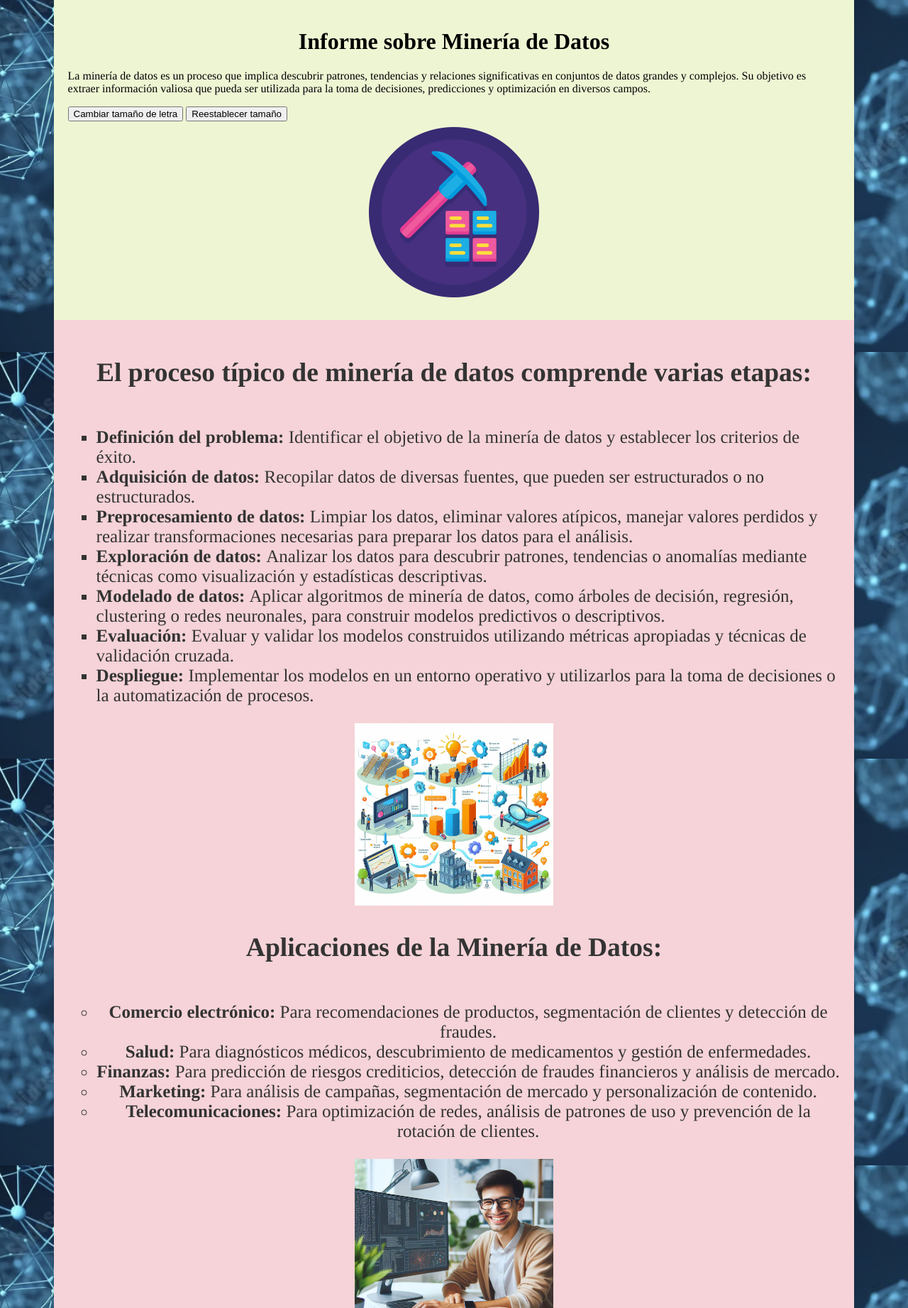
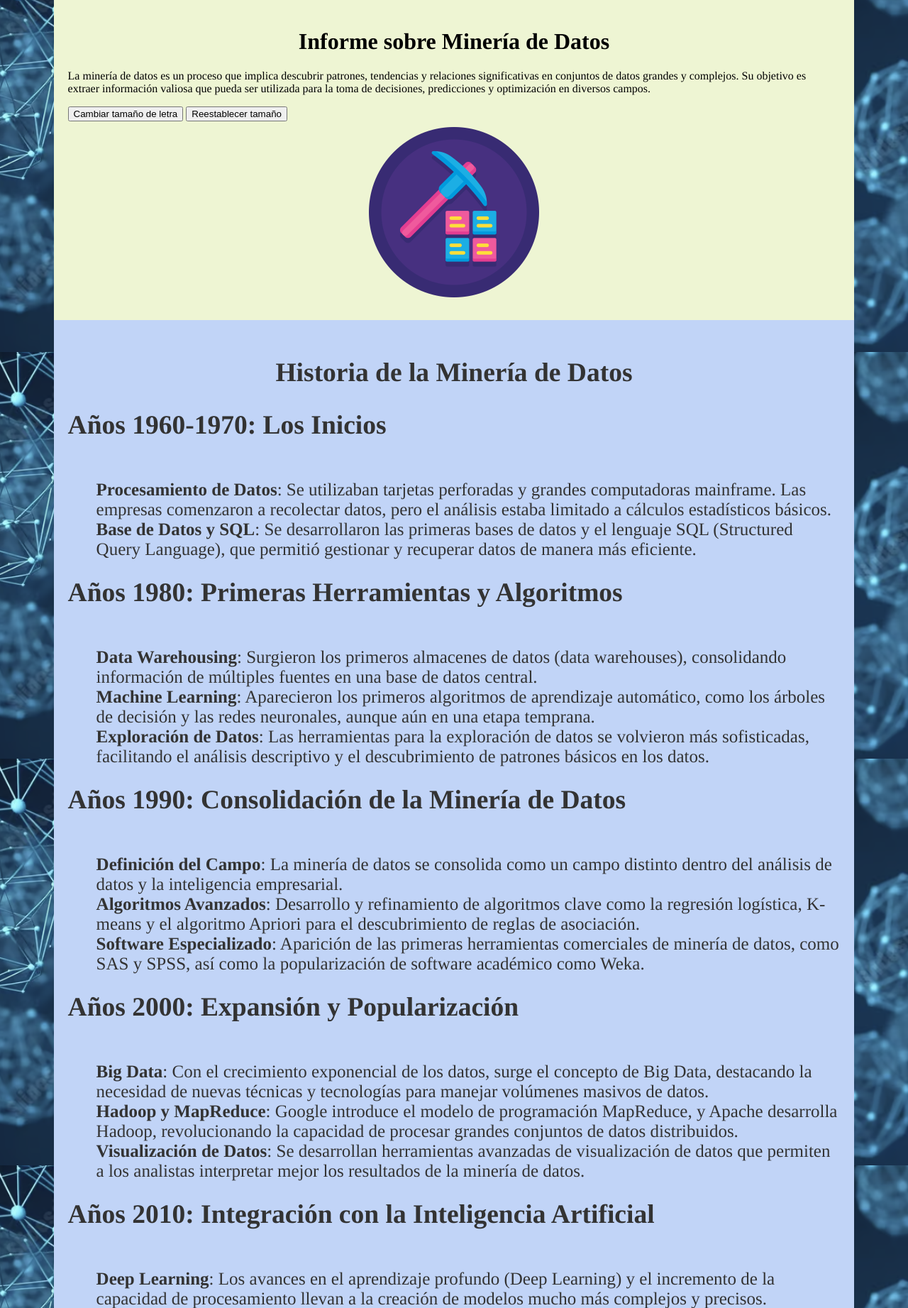
Before and after one commit to KevinSplits/Pagina-Web, a PHP site: page /Inicio.html in a window 1280 px wide. Shown: the part 77-1920 px from the top of the page at 71% size. Run offline with PHP 8.4, Linux system fonts and the light colour scheme.

Commit message:
mas info

```diff
--- a/web/Codigos.js
+++ b/web/Codigos.js
@@ -263,3 +263,13 @@ function darEmpleado() {
                                             <p><strong>Edad:</strong> ${edad} años</p>
                                             <p><strong>Sexo:</strong> ${genero}</p>`;
 }
+ function resaltarTexto() {
+            const elementos = document.querySelectorAll('article ul li');
+            elementos.forEach(elemento => {
+                if (elemento.style.backgroundColor === 'yellow') {
+                    elemento.style.backgroundColor = '';
+                } else {
+                    elemento.style.backgroundColor = 'yellow';
+                }
+            });
+        }
--- a/web/Estilos.css
+++ b/web/Estilos.css
@@ -56,6 +56,13 @@ footer{
 	color: #333333;
 
 }
+article{
+    padding: 20px;
+	font-size: 25px;
+	background-color: #C1D4F7 ;
+	color: #333333;
+}
+
 nav{
 	float: left;
 	width: 20%;
@@ -67,28 +74,9 @@ nav ul li{
 	list-style-type: none;
 	padding-top: 20px;
 }
-article{
-	float: left;
-	padding: 20px;
-	width: 60%;
-	background-color: #FFFFFF;
-	height: 300px;
-}
-aside{
-	height: 300px;
-	background: #FFB128;
-	float: right;
-	width: 20%;
-	padding: 20px;
-	height: 300px;
-}
 
-@media(max-width: 600px){
-	nav, section, aside, footer{
-		width: 100%;
-		height: auto;
-	}
-}
+
+
 .BordeBodyForm{
 	background-image: url(imagen/form1.png);
     background-repeat: no-repeat;
@@ -203,9 +191,11 @@ ul{
 
 .viñetas1{
 	list-style: square;
+
 }
 .viñetas2{
 	list-style: circle;
+	text-align:left;
 }
 table.datos{
 	width: 100%;
@@ -333,3 +323,8 @@ td.columna2, td.columna3{
 #f1 .validar-datos{
 	color: red;
 }
+
+#metodo p{
+	text-align:left;
+	float: left;
+}
--- a/web/Inicio.html
+++ b/web/Inicio.html
@@ -10,7 +10,7 @@
 </head>
 <body id="body1">
 
-<!-- Ponle a los titulos negrita y un tipo de letra bonita -->
+
 <header>
 <center><h1>Informe sobre Minería de Datos</h1></center></td>
 <p id="tamaño"> La minería de datos es un proceso que implica descubrir patrones, tendencias y relaciones significativas en conjuntos de datos grandes y complejos. Su objetivo es extraer información valiosa que pueda ser utilizada para la toma de decisiones, predicciones y optimización en diversos campos.</p>
@@ -20,6 +20,52 @@
     <img  src="imagen/datos.png" alt="Imagen" id="imagen2">
     <div class="descripcion3" id="descripcion3">Icono de la minería de datos</div></center>
 </header>
+<article>
+	<center><h1>Historia de la Minería de Datos</h1></center></td>
+    <h2>Años 1960-1970: Los Inicios</h2>
+    <ul>
+        <li><strong>Procesamiento de Datos</strong>: Se utilizaban tarjetas perforadas y grandes computadoras mainframe. Las empresas comenzaron a recolectar datos, pero el análisis estaba limitado a cálculos estadísticos básicos.</li>
+        <li><strong>Base de Datos y SQL</strong>: Se desarrollaron las primeras bases de datos y el lenguaje SQL (Structured Query Language), que permitió gestionar y recuperar datos de manera más eficiente.</li>
+    </ul>
+
+    <h2>Años 1980: Primeras Herramientas y Algoritmos</h2>
+    <ul>
+        <li><strong>Data Warehousing</strong>: Surgieron los primeros almacenes de datos (data warehouses), consolidando información de múltiples fuentes en una base de datos central.</li>
+        <li><strong>Machine Learning</strong>: Aparecieron los primeros algoritmos de aprendizaje automático, como los árboles de decisión y las redes neuronales, aunque aún en una etapa temprana.</li>
+        <li><strong>Exploración de Datos</strong>: Las herramientas para la exploración de datos se volvieron más sofisticadas, facilitando el análisis descriptivo y el descubrimiento de patrones básicos en los datos.</li>
+    </ul>
+
+    <h2>Años 1990: Consolidación de la Minería de Datos</h2>
+    <ul>
+        <li><strong>Definición del Campo</strong>: La minería de datos se consolida como un campo distinto dentro del análisis de datos y la inteligencia empresarial.</li>
+        <li><strong>Algoritmos Avanzados</strong>: Desarrollo y refinamiento de algoritmos clave como la regresión logística, K-means y el algoritmo Apriori para el descubrimiento de reglas de asociación.</li>
+        <li><strong>Software Especializado</strong>: Aparición de las primeras herramientas comerciales de minería de datos, como SAS y SPSS, así como la popularización de software académico como Weka.</li>
+    </ul>
+
+    <h2>Años 2000: Expansión y Popularización</h2>
+    <ul>
+        <li><strong>Big Data</strong>: Con el crecimiento exponencial de los datos, surge el concepto de Big Data, destacando la necesidad de nuevas técnicas y tecnologías para manejar volúmenes masivos de datos.</li>
+        <li><strong>Hadoop y MapReduce</strong>: Google introduce el modelo de programación MapReduce, y Apache desarrolla Hadoop, revolucionando la capacidad de procesar grandes conjuntos de datos distribuidos.</li>
+        <li><strong>Visualización de Datos</strong>: Se desarrollan herramientas avanzadas de visualización de datos que permiten a los analistas interpretar mejor los resultados de la minería de datos.</li>
+    </ul>
+
+    <h2>Años 2010: Integración con la Inteligencia Artificial</h2>
+    <ul>
+        <li><strong>Deep Learning</strong>: Los avances en el aprendizaje profundo (Deep Learning) y el incremento de la capacidad de procesamiento llevan a la creación de modelos mucho más complejos y precisos.</li>
+        <li><strong>Herramientas de Código Abierto</strong>: La popularización de herramientas de código abierto como R y Python, junto con sus bibliotecas especializadas (pandas, scikit-learn, TensorFlow), democratizan el acceso a la minería de datos.</li>
+        <li><strong>Automatización y AutoML</strong>: Surgen herramientas que automatizan gran parte del proceso de minería de datos, haciendo más accesible la creación de modelos complejos sin necesidad de ser un experto.</li>
+    </ul>
+
+    <h2>Años 2020: Minería de Datos en la Era del Big Data y la IA</h2>
+    <ul>
+        <li><strong>Inteligencia Artificial y Minería de Datos</strong>: La integración de la IA y la minería de datos se profundiza, con modelos predictivos y análisis prescriptivos cada vez más avanzados.</li>
+        <li><strong>Internet de las Cosas (IoT)</strong>: La proliferación de dispositivos conectados genera cantidades masivas de datos que son analizados mediante técnicas de minería de datos.</li>
+        <li><strong>Ética y Privacidad</strong>: Aumenta la preocupación por la privacidad y la ética en la recolección y el uso de datos, impulsando regulaciones como el GDPR en Europa.</li>
+    </ul>
+    <a href="javascript:resaltarTexto()">Resaltar Texto</a>
+</body>
+</article>
+
 <section><center><h2>El proceso típico de minería de datos comprende varias etapas:</h2></center>
 <ul>
 	<div class="viñetas1">
@@ -52,10 +98,21 @@
     <img  src="imagen/Aplicaciones.jpeg" alt="Imagen" id="imagen">
     <div class="descripcion1" id="descripcion1">Especialista en big data usando la minería de datos</div>
 </div>
+<h1>Metodologías de Minería de Datos</h1>
 
+        <p>A partir del año 2000, con el gran crecimiento que surgió en el área de la minería de datos, surgieron tres nuevos modelos que plantean un enfoque sistemático para llevar a cabo el proceso: SEMMA, Catalyst (conocida como P3TQ) y CRISP-DM.</p>
 
-</center>
-<center>
+        <p>Como se puede observar en la Figura 1, CRISP-DM se ha convertido en la metodología más utilizada, según un estudio publicado en el año 2007 por la comunidad KDnuggets (Data Mining Community's Top Resource).</p>
+
+        <ul>
+        	<div class="viñetas2">
+            <li><strong>SEMMA (Sample, Explore, Modify, Model, Assess)</strong>: Desarrollada por SAS Institute. Consiste en cinco etapas para el proceso de minería de datos: Sample, Explore, Modify, Model y Assess.</li>
+            <li><strong>Catalyst (P3TQ)</strong>: También conocida como P3TQ, fue desarrollada por un equipo de investigadores en el Laboratorio de Minería de Datos de la Universidad de Kentucky. Se compone de cuatro fases: Preprocessing, Transforming, Training y Querying.</li>
+            <li><strong>CRISP-DM (Cross-Industry Standard Process for Data Mining)</strong>: Es quizás el modelo más conocido y ampliamente utilizado en la industria. Se compone de seis fases: Business Understanding, Data Understanding, Data Preparation, Modeling, Evaluation y Deployment.</li>
+        </div>
+        </ul>
+        <p>Estas metodologías proporcionan un marco estructurado para guiar el proceso de minería de datos y ayudar a garantizar que se obtengan resultados significativos y útiles.</p>
+    </div>
 </section>
 
 <footer>
```
